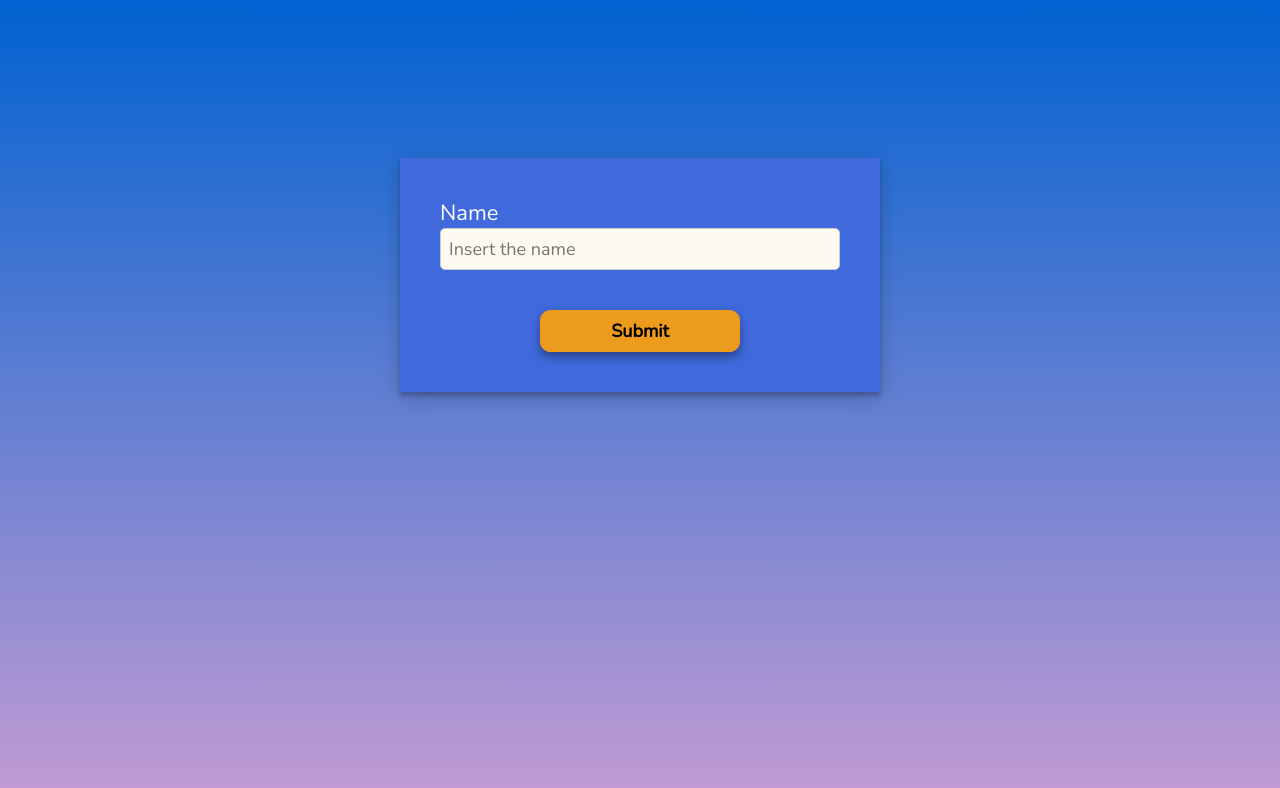
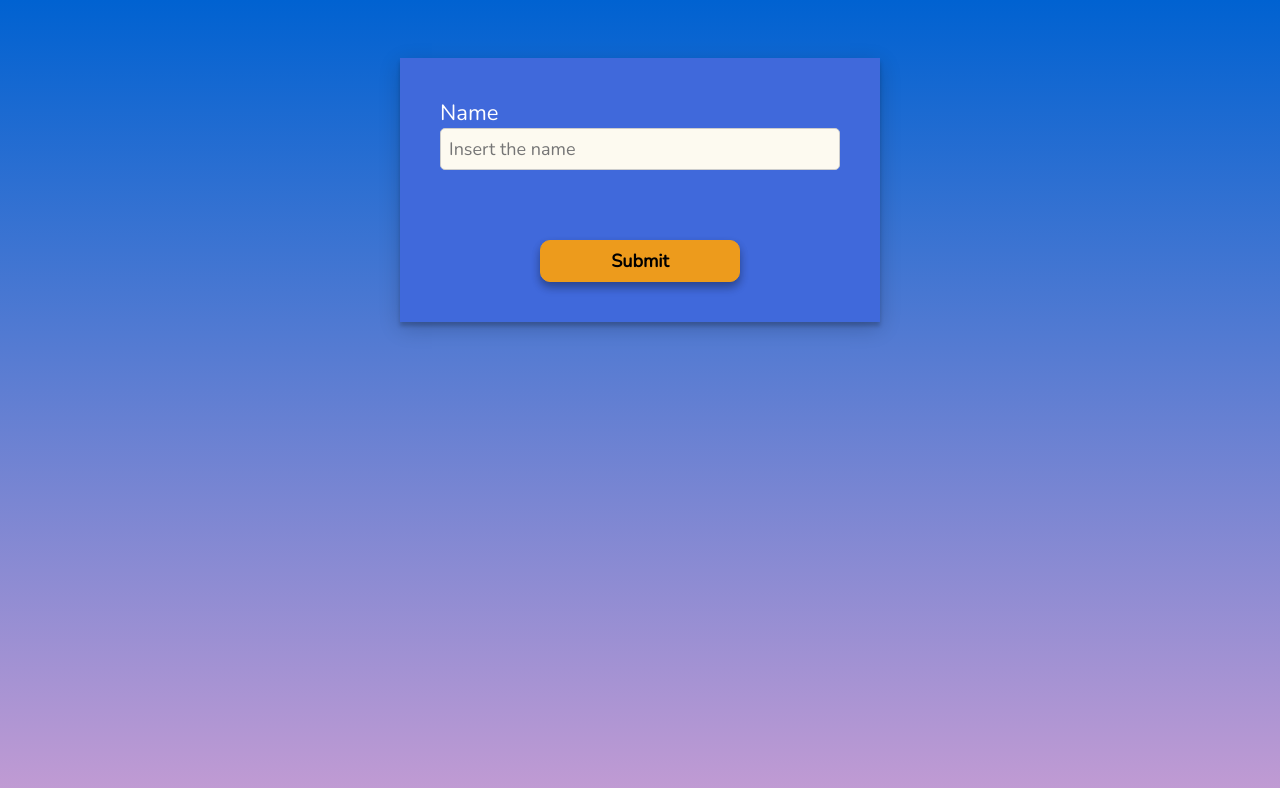
Before and after one commit to lutchenikova/TSX-Form, a React (Vite) app in the folder TSX-Form/: page / in a window 1280 px wide. Shown: the top 788 px of the page. Built offline with nearby package versions, Linux system fonts and the light colour scheme.

Commit message:
[develop] Update CSS

```diff
--- a/TSX-Form/src/index.css
+++ b/TSX-Form/src/index.css
@@ -3,26 +3,26 @@ body {
 }
 
 button {
-	background-color: #ED9B1C;
-	border: 1px solid #ED9B1C;
+	background-color: #ed9b1c;
+	border: 1px solid #ed9b1c;
 	border-radius: 10px;
 	box-shadow: 0 4px 8px 0 rgba(0, 0, 0, 0.2), 0 6px 10px 0 rgba(0, 0, 0, 0.19);
 	font-family: "Nunito", sans-serif;
 	font-size: 18px;
 	font-weight: bold;
 	padding: 8px;
-	transition: transform .2s;
+	transition: transform 0.2s;
 	width: 100%;
-	&:hover{
-		border: 1px solid #FDFAF0;
-		transform: scale(1.05)
+	&:hover {
+		border: 1px solid #fdfaf0;
+		transform: scale(1.05);
 	}
 }
 
 form {
-	background-color: #4069DB;
+	background-color: #4069db;
 	box-shadow: 0 4px 4px 0 rgba(0, 0, 0, 0.2), 0 6px 20px 0 rgba(0, 0, 0, 0.19);
-	margin-top: 150px;
+	margin-top: 50px;
 	padding: 40px;
 }
 
@@ -34,8 +34,8 @@ html {
 	width: 100%;
 }
 
-input[type="text"] {
-	background-color: #FDFAF0;
+input {
+	background-color: #fdfaf0;
 	border: 1px solid #ccc;
 	border-radius: 5px;
 	box-sizing: border-box;
@@ -54,13 +54,13 @@ span {
 }
 
 .error {
-	color: #EF9292;
+	color: #ef9292;
 	font-size: 18px;
 	font-weight: medium;
 }
 
 .grid {
-	display: flex
+	padding-bottom: 30px;
 	width: 400px;
 }
 
@@ -69,14 +69,14 @@ span {
 	margin-left: auto;
 	margin-right: auto;
 	padding-top: 40px;
-	width: 200px
+	width: 200px;
 }
 
 .gridInput {
-	width: 400px
+	width: 400px;
 }
 
 .labelMark {
-	color: #EF9292;
+	color: #ef9292;
 	padding-left: 8px;
 }
```
